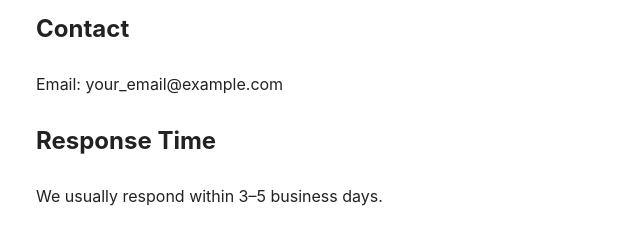
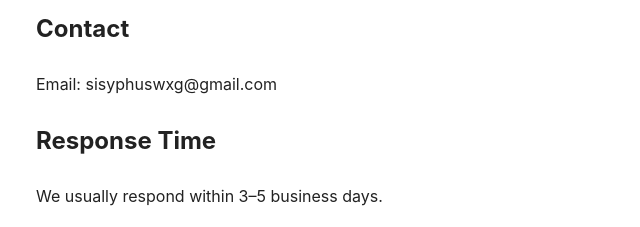
Before and after one commit to sisyphuswxg/sisyphuswxg.github.io, a plain HTML site: page support.html in a window 1280 px wide. Shown: the part 161-388 px from the top of the page, 224-864 px from the left. Drawn offline with Linux system fonts and the light colour scheme.

Commit message:
Update support.html

```diff
--- a/support.html
+++ b/support.html
@@ -20,7 +20,7 @@
   <p>If you have any questions, feedback, or technical issues, please contact us.</p>
 
   <h2>Contact</h2>
-  <p>Email: your_email@example.com</p>
+  <p>Email: sisyphuswxg@gmail.com</p>
 
   <h2>Response Time</h2>
   <p>We usually respond within 3–5 business days.</p>
```
